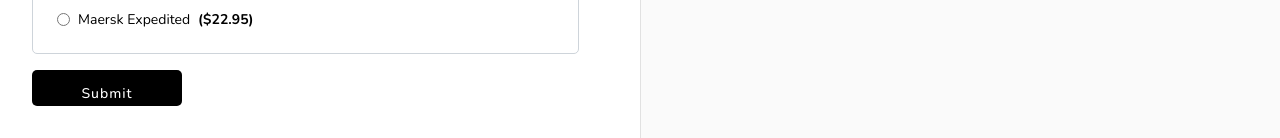
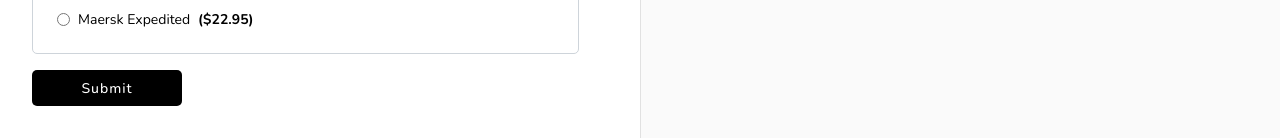
Before and after one commit to pedro-rocha-maersk/MAACDemo, a React (Create React App) app: page / in a window 1280 px wide. Shown: the part 715-853 px from the top of the page. Built offline with nearby package versions, Linux system fonts and the light colour scheme.

Commit message:
Fix submit button

```diff
--- a/src/App.css
+++ b/src/App.css
@@ -243,7 +243,6 @@
   width: 95%;
 }
 .form .form-submit {
-  padding: 14px;
   width: auto;
   font-weight: 500;
   font-size: 14px;
```
